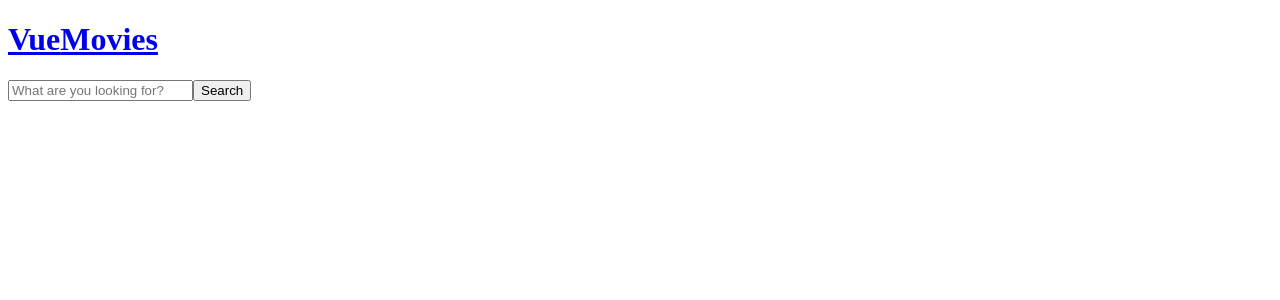
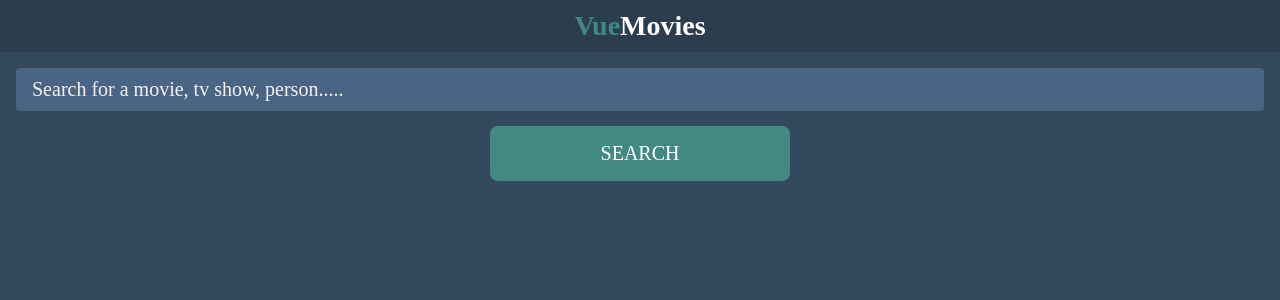
Before and after one commit to kmb645/vue-movie, a Vue app: page /#/ in a window 1280 px wide. Shown: the top 300 px of the page. Built offline with nearby package versions, Linux system fonts and the light colour scheme.

Commit message:
added: markup for search movie, tv show and person

```diff
--- a/src/App.vue
+++ b/src/App.vue
@@ -9,4 +9,35 @@
   </main>
 </template>
 
-<style lang="scss"></style>
+<style lang="scss">
+* {
+  margin: 0;
+  padding: 0;
+  box-sizing: border-box;
+  font-family: sens-serif;
+  &::selection {
+    background: transparentize(#428883, 0.5);
+  }
+}
+body {
+  background-color: #35495e;
+}
+a {
+  text-decoration: none;
+}
+header {
+  display: flex;
+  align-items: center;
+  justify-content: center;
+  padding: 10px 16px;
+  background-color: #2c3e4e;
+  box-shadow: 0px 0px 6px rgba(0, 0, 0, 0.1);
+  h1 {
+    color: #fff;
+    font-size: 28px;
+    span {
+      color: #428883;
+    }
+  }
+}
+</style>
--- a/src/views/HomeView.vue
+++ b/src/views/HomeView.vue
@@ -3,7 +3,7 @@
     <form @submit.prevent="" class="search-box">
       <input
         type="text"
-        placeholder="What are you looking for?"
+        placeholder="Search for a movie, tv show, person....."
         v-model="search"
       />
       <input type="submit" value="Search" />
@@ -12,3 +12,49 @@
 </template>
 
 <script></script>
+<style lang="scss" scoped>
+.search-box {
+  display: flex;
+  flex-direction: column;
+  justify-content: center;
+  align-items: center;
+  padding: 16px;
+  input {
+    display: block;
+    appearance: none;
+    border: none;
+    outline: none;
+    background: none;
+    border-radius: 4px;
+    &[type="text"] {
+      width: 100%;
+      color: #fff;
+      background-color: #496583;
+      font-size: 20px;
+      padding: 10px 16px;
+      margin-bottom: 15px;
+      transition: 0.4s;
+      &::placeholder {
+        color: #f3f3f3;
+      }
+      &:focus {
+        box-shadow: 0px 3px 6px rgba(0, 0, 0, 0.2);
+      }
+    }
+    &[type="submit"] {
+      width: 100%;
+      max-width: 300px;
+      background-color: #428883;
+      padding: 16px;
+      border-radius: 8px;
+      color: #fff;
+      font-size: 20px;
+      text-transform: uppercase;
+      transition: 0.4s;
+      &:active {
+        background-color: #388070;
+      }
+    }
+  }
+}
+</style>
```
